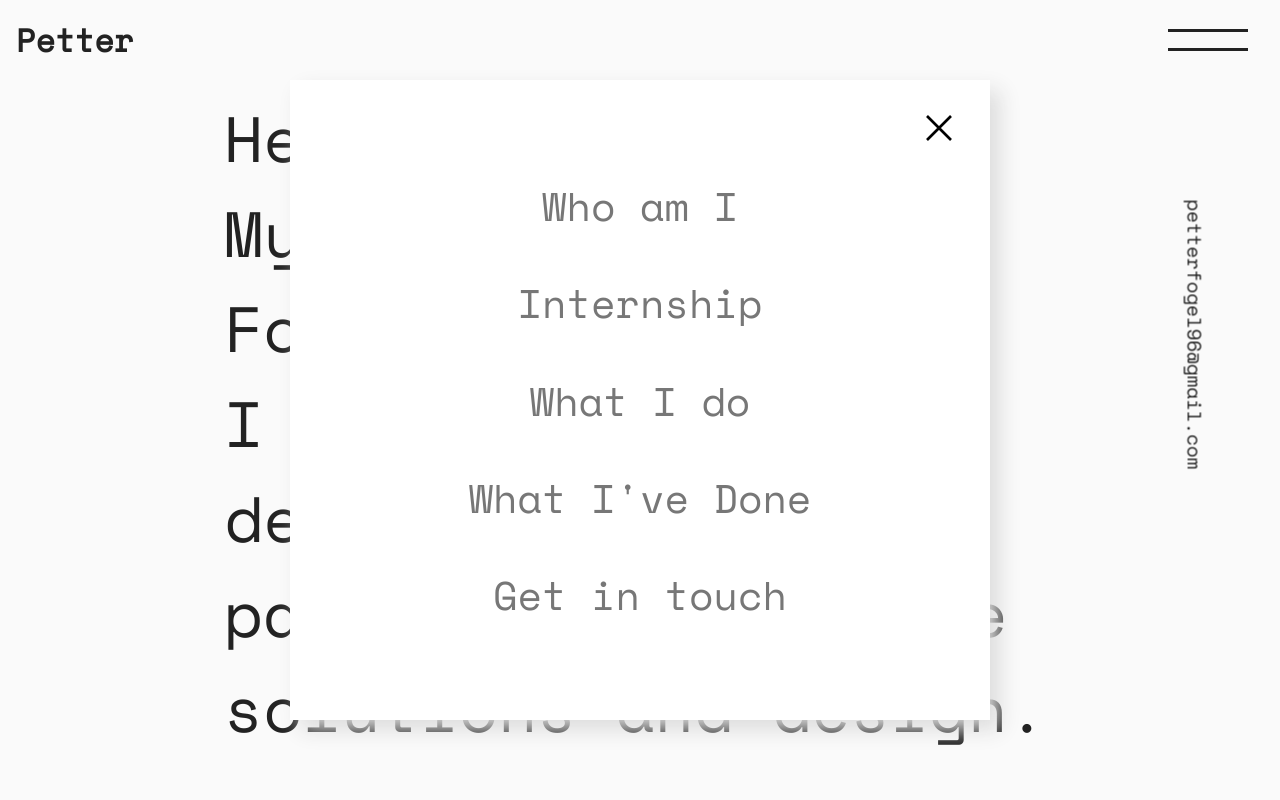
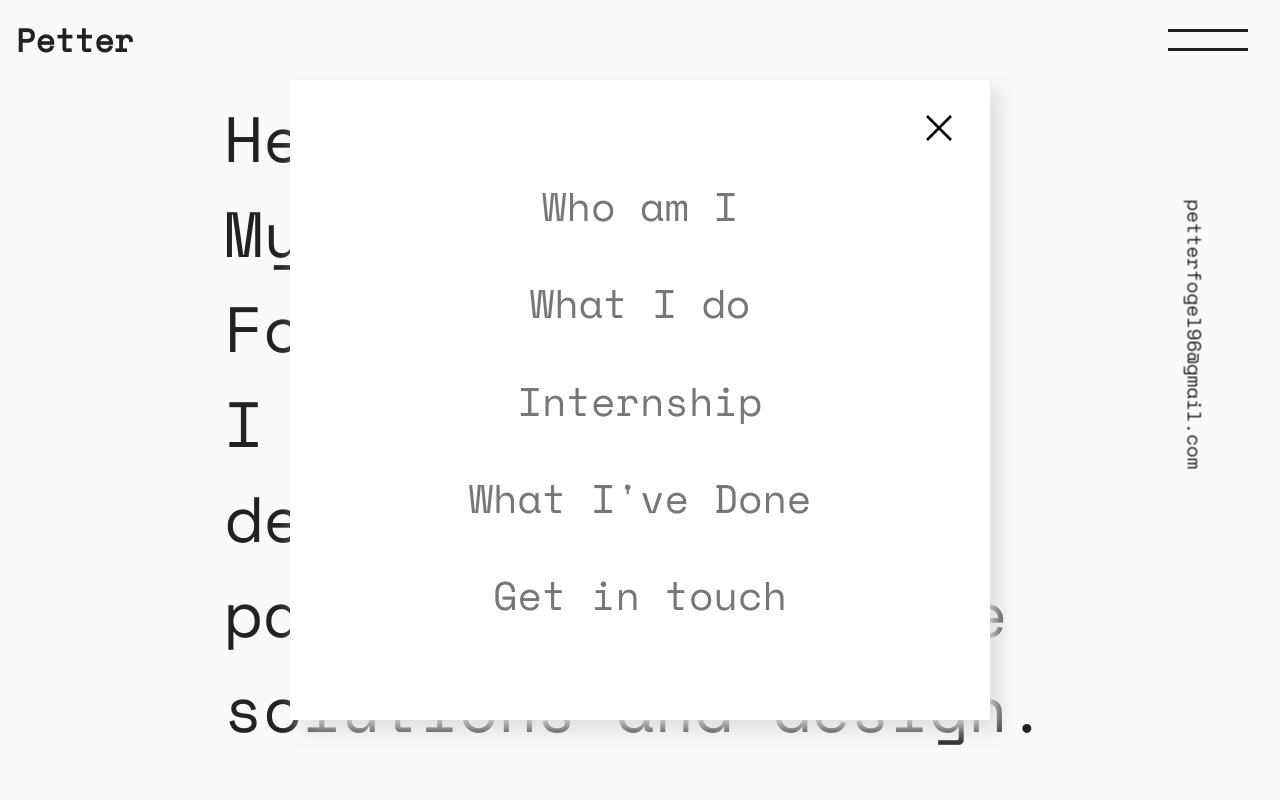
Before and after one commit to PetterFogel/portfolio, a React (Create React App) app: page / in a window 1280 px wide. Both pictures are taken after a click on the element 1208 px from the left and 40 px from the top of the page. Shown: the top 800 px of the page. Built offline with nearby package versions, Linux system fonts and the light colour scheme.

Commit message:
Switched place for internship and skills.

```diff
--- a/src/components/navigation/menuModal.tsx
+++ b/src/components/navigation/menuModal.tsx
@@ -42,22 +42,22 @@ const MenuModal: FC<MenuModalProps> = ({
               </li>
               <li className={classes.menuText}>
                 <Link
+                  to="skills"
+                  onClick={onCloseModalClick}
+                  smooth={true}
+                  duration={1000}
+                >
+                  What I do
+                </Link>
+              </li>
+              <li className={classes.menuText}>
+                <Link
                   to="internship"
                   onClick={onCloseModalClick}
                   smooth={true}
                   duration={1000}
                 >
                   Internship
-                </Link>
-              </li>
-              <li className={classes.menuText}>
-                <Link
-                  to="skills"
-                  onClick={onCloseModalClick}
-                  smooth={true}
-                  duration={1000}
-                >
-                  What I do
                 </Link>
               </li>
               <li className={classes.menuText}>
```
